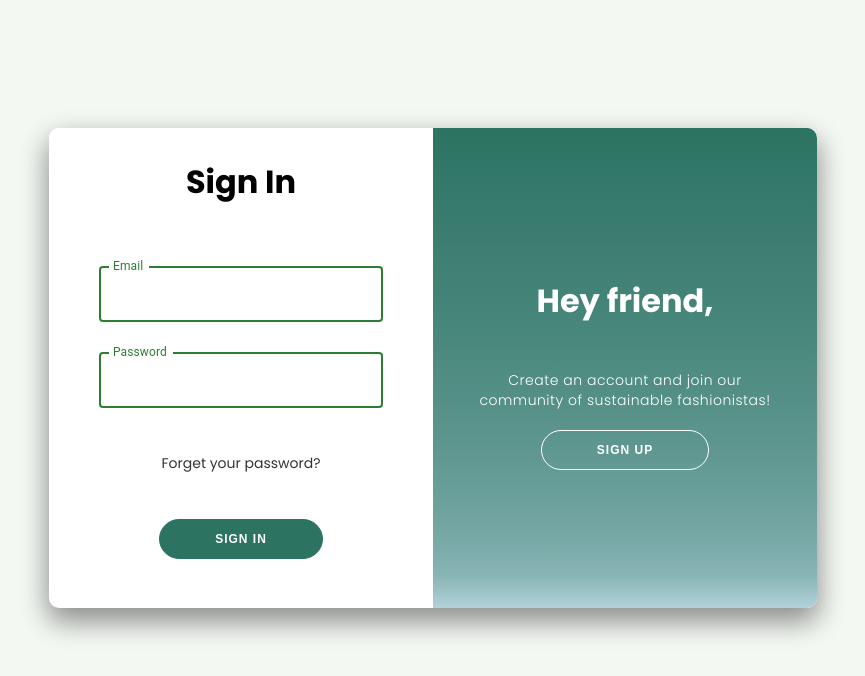
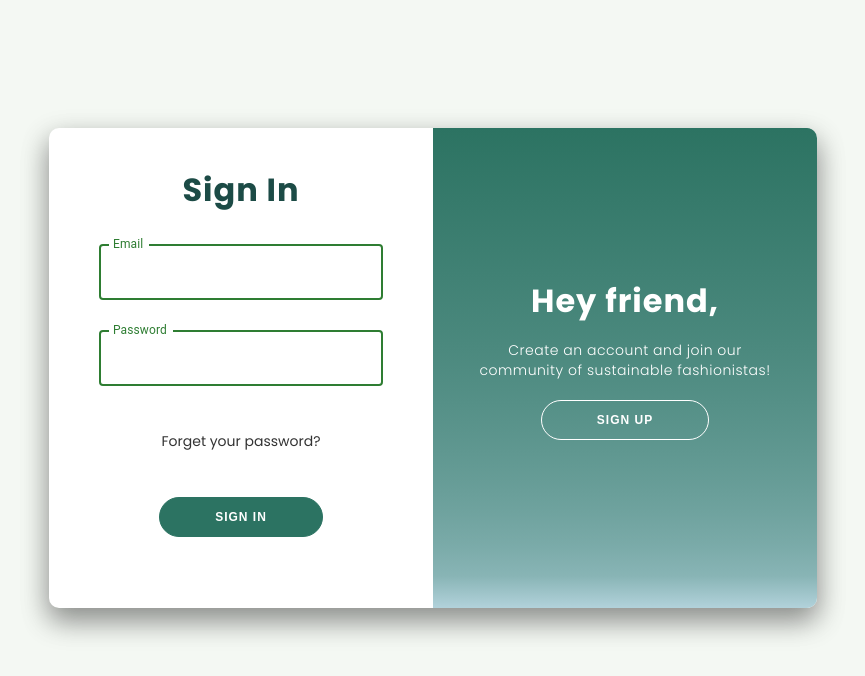
Before and after one commit to JuliaGrandury/lifecycle-app-mern, a React (Create React App) app in the folder frontend/: page /authentication in a window 1280 px wide. Shown: the top 676 px of the page, without its empty margins (207-1072 px from the left). Built offline with nearby package versions, Linux system fonts and the light colour scheme.

Commit message:
Auth form layout edits

```diff
--- a/frontend/src/index.css
+++ b/frontend/src/index.css
@@ -18,6 +18,7 @@
 
   --primary-lightblue: #b2d2db;
   --primary-tasman: #2c7362;
+  --primary-green: #2f7c31;
   --primary-galactic: #1c4b46;
   --primary-darkgreen: #1b2f28;
   --primary-darkgrey: #202020;
--- a/frontend/src/pages/Authentication.module.css
+++ b/frontend/src/pages/Authentication.module.css
@@ -3,8 +3,7 @@
     display: flex;
     justify-content: center;
     flex-direction: column;
-    min-height: 100%;
-    margin: 10%;
+    margin-top: 10%;
 }
 
 .authentication__container {
@@ -50,11 +49,13 @@
     height: 100%;
     text-align: center;
     gap: 30px;
+    margin-top: 10%;
+    color: var(--primary-galactic);
 }
 
 .title {
-    margin: 30px 0px;
     font-weight: bold;
+    letter-spacing: 1px;
 }
 
 p {
```
